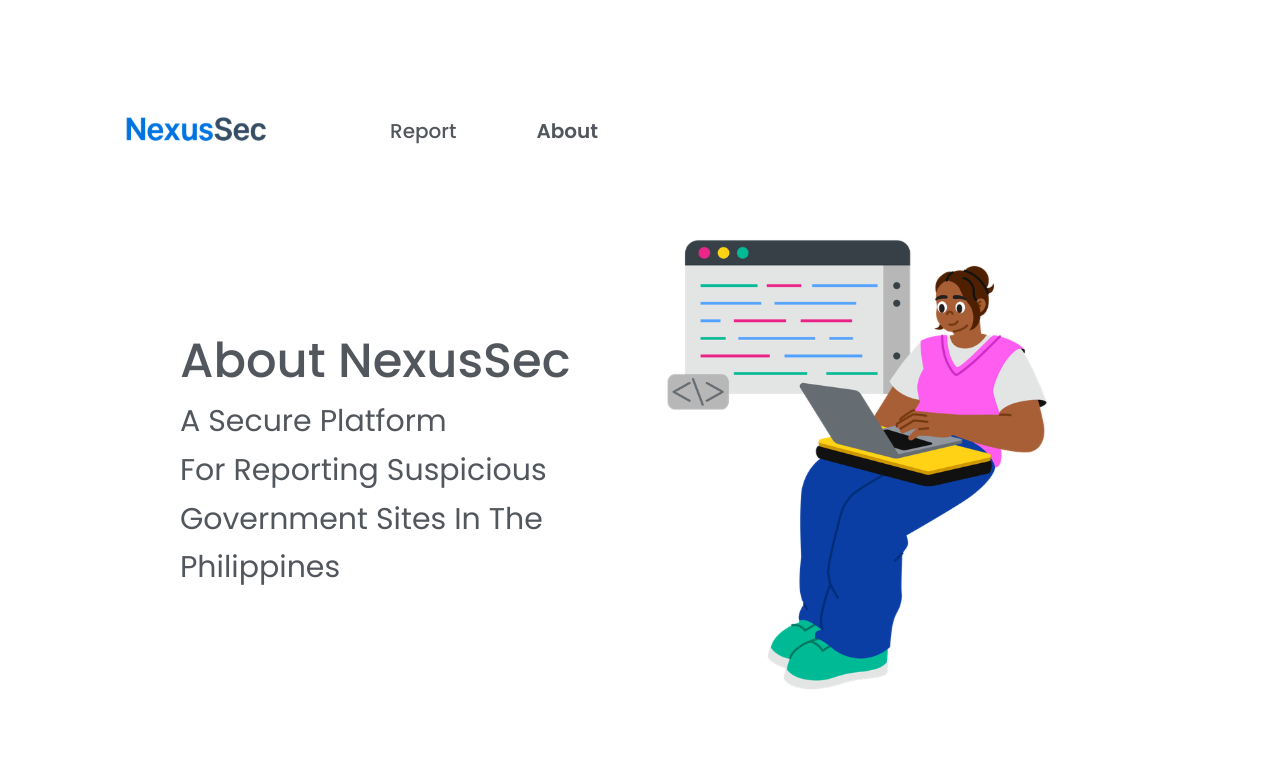
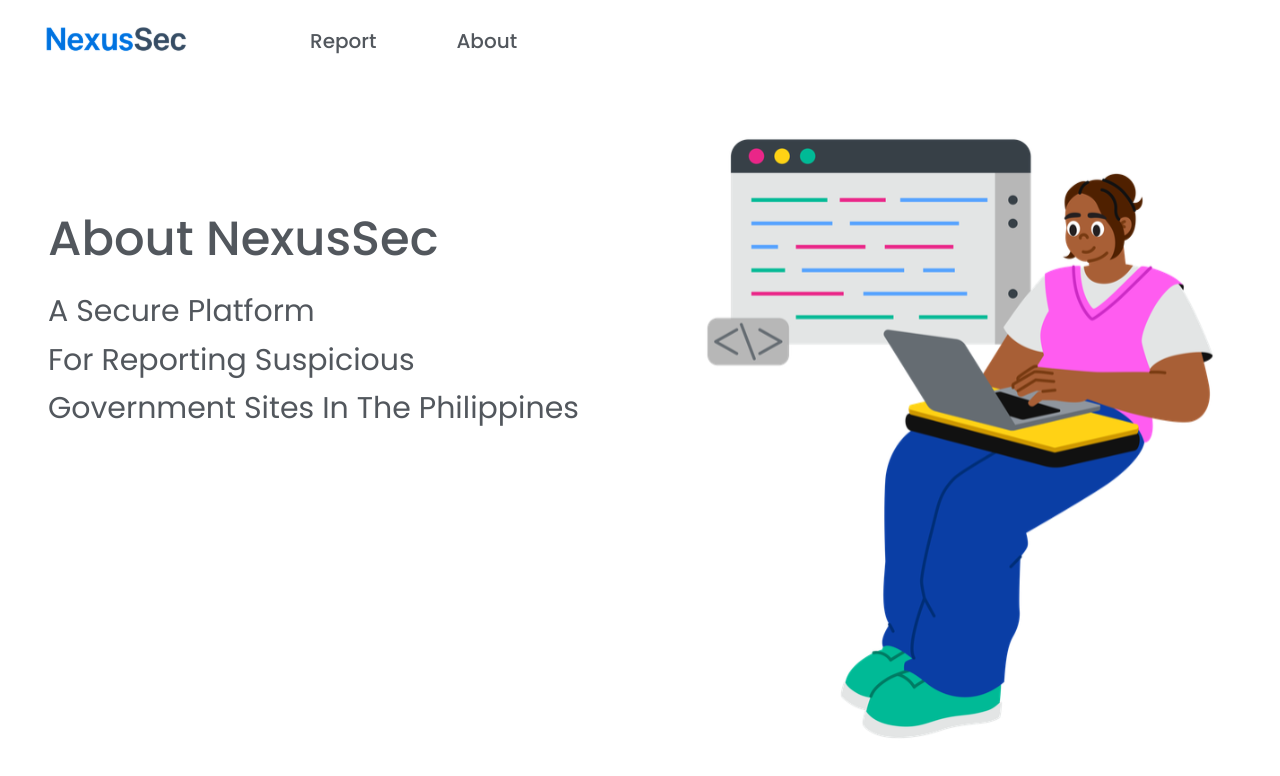
Before and after one commit to Bumbumnum1/govpro, a Next.js app: page /about in a window 1280 px wide. Shown: the top 776 px of the page. Built offline with nearby package versions, Linux system fonts and the light colour scheme.

Commit message:
AHHHHHHHHHH

```diff
--- a/src/app/about/page.tsx
+++ b/src/app/about/page.tsx
@@ -1,34 +1,18 @@
 "use client";
 import Image from "next/image";
-import Link from "next/link";
+
+import Header from "../components/ui/Header";
 
 
 export default function About() {
 
   return (
-    <div className="w-full h-screen flex flex-col text-[#52575D] p-5 overflow-y-auto text-sm bg-white font-poppins">
-      <div className="flex items-center justify-between mb-5 pl-20 pt-10">
-        <div className="text-xl font-medium pt-[50px] flex flex-row gap-25 items-center">
-          <div>
-            <Image src="/logo.svg" alt="logo" width={190} height={65} />
-          </div>
-          <div className="flex flex-row gap-20">
-            <div>
-              <Link href="/" className="cursor-pointer">
-                Report
-              </Link>
-            </div>
+    <div className="w-full h-screen flex flex-col text-text-color  overflow-y-auto text-sm bg-white ">
+      <Header></Header>
 
-            <div>
-              <label className="cursor-pointer font-semibold">About</label>
-            </div>
-          </div>
-        </div>
-      </div>
-
-      <div className="flex flex-row items-center justify-between w-full px-40 mt-10">
-        <div>
-          <div className="flex flex-col gap-3 max-w-[700px]">
+      <div className="flex flex-row items-start justify-between flex-1  pl-5 pr-5">
+        <div className="mt-28 pl-7 flex flex-1 ">
+          <div className="flex flex-col gap-6 ">
             <h1 className="text-5xl font-medium">About NexusSec</h1>
 
             <p className="text-3xl leading-relaxed">
@@ -40,11 +24,11 @@ export default function About() {
             </p>
           </div>
         </div>
-        <div className="w-[550px]">
+        <div className="">
           <Image
             src="/hero2.svg"
             alt="Character Illustration"
-            width={450}
+            width={600}
             height={450}
           />
         </div>
--- /dev/null
+++ b/src/app/components/ui/Form.tsx
@@ -0,0 +1,59 @@
+import { X } from "lucide-react";
+import { Input } from "./input";
+import { Dialog, DialogContent,DialogClose,DialogHeader,DialogTitle } from "./shadcn-io/dialog";
+
+
+interface FirstFormType{
+   dialog:boolean,
+   handleModal:() => void,
+   handleSubmit:()=> void
+}
+export default function FirstForm({dialog,handleModal,handleSubmit}:FirstFormType){
+   return      <Dialog open={dialog} onOpenChange={() => handleModal()}>
+        <DialogContent
+          className="p-0 cursor-default bg-white"
+          aria-describedby={undefined}
+          showCloseButton={false}
+        >
+          <div>
+            <div className="w-full text-end">
+              <DialogClose asChild>
+                <button
+                  type="button"
+                  onClick={() => handleModal()}
+                  className="p-2 rounded-md hover:bg-gray-100 cursor-pointer "
+                >
+                  <X className="w-4 h-4" />
+                </button>
+              </DialogClose>
+            </div>
+            <DialogHeader className="flex flex-row items-center px-5 border-b pb-2 ">
+              <DialogTitle className="w-full text-[16px] flex flex-row items-center gap-2 text-[#3e3e3e] font-poppins text-lg"> Report Gay </DialogTitle>
+            </DialogHeader>
+          </div>
+          <form
+            onSubmit={handleSubmit}
+            className="px-5 pb-5 flex flex-col gap-3"
+          >
+            <div className="flex flex-col items-start gap-2 font-poppins text-[#3e3e3e] text-sm">
+              <p className="font-medium">What is the issue?</p>
+              <Input
+                type="text"
+                required
+                value={"gay"}
+                placeholder="What is the issue"
+                onChange={(e) => e.target.value}
+              />
+            </div>
+            <div className="flex flex-row justify-end">
+              <button
+                type="submit"
+                className="font-poppins text-sm px-3 py-2 rounded-lg bg-[#0075FF] border border-[#0075FF] hover:bg-[#4E9AF4] cursor-pointer text-white"
+              >
+                Next
+              </button>
+            </div>
+          </form>
+        </DialogContent>
+      </Dialog>
+}
--- /dev/null
+++ b/src/app/components/ui/Header.tsx
@@ -0,0 +1,31 @@
+import Image from "next/image";
+import Link from "next/link";
+
+
+export default function Header(){
+  return (
+    <>
+    <div className="flex items-center justify-between mb-5 p-5  ">
+        <div className="text-xl font-medium  flex flex-row gap-25 items-center">
+          <Link href='/' >
+            <Image src="/logo.svg" alt="logo" width={190} height={65} />
+          </Link>
+          <div className="flex flex-row gap-20">
+            <div>
+              <label className="cursor-pointer ">Report</label>
+            </div>
+
+            <div>
+              <Link
+                href="/about"
+                className="cursor-pointer hover:font-semibold"
+              >
+                About
+              </Link>
+            </div>
+          </div>
+        </div>
+      </div>
+    </>
+  )
+}
--- a/src/app/components/ui/input.tsx
+++ b/src/app/components/ui/input.tsx
@@ -1,8 +1,8 @@
-import * as React from "react"
+import {ComponentProps} from "react"
 
 import { cn } from "@/lib/utils"
 
-function Input({ className, type, ...props }: React.ComponentProps<"input">) {
+function Input({ className, type, ...props }: ComponentProps<"input">) {
   return (
     <input
       type={type}
@@ -10,7 +10,7 @@ function Input({ className, type, ...props }: React.ComponentProps<"input">) {
       className={cn(
         "file:text-foreground placeholder:text-muted-foreground selection:bg-primary selection:text-primary-foreground dark:bg-input/30 border-input flex h-9 w-full min-w-0 rounded-md border bg-transparent px-3 py-1 text-base shadow-xs transition-[color,box-shadow] outline-none file:inline-flex file:h-7 file:border-0 file:bg-transparent file:text-sm file:font-medium disabled:pointer-events-none disabled:cursor-not-allowed disabled:opacity-50 md:text-sm",
         "focus-visible:border-ring focus-visible:ring-ring/50 focus-visible:ring-[3px]",
-        "aria-invalid:ring-destructive/20 dark:aria-invalid:ring-destructive/40 aria-invalid:border-destructive",
+        "aria-invalid:ring-destructive/20 dark:aria-invalid:ring-destructive/40 aria-invalid:border-destructive ",
         className
       )}
       {...props}
--- a/src/app/globals.css
+++ b/src/app/globals.css
@@ -1,8 +1,21 @@
 @import "tailwindcss";
+
+
+
+@theme{
+  --color-primary:#FBFBFB;
+  --color-secondary:#F5F5F7;
+  --color-button-color:#0075FF;
+  --color-status-red-color:#FF8A8A;
+  --color-status-orange-color:#FFB26F;
+  --color-status-green-color:#A3DC9A;
+  --color-text-color:#52575D;
+  --color-gray-text:#D1D3D4
+}
 
 :root {
   --background: #ffffff;
-  --foreground: #171717;
+  --foreground: #52575D;
 
   --font-poppins: var(--font-poppins);
 }
@@ -14,6 +27,8 @@
   }
 }
 
+
+
 body {
   background: var(--background);
   color: var(--foreground);
--- a/src/app/page.tsx
+++ b/src/app/page.tsx
@@ -1,16 +1,9 @@
 "use client";
-import { X } from "lucide-react";
+
 import Image from "next/image";
-import Link from "next/link";
 import { useState } from "react";
-import {
-  Dialog,
-  DialogClose,
-  DialogContent,
-  DialogHeader,
-  DialogTitle,
-} from "./components/ui/shadcn-io/dialog";
-import { Input } from "./components/ui/input";
+import FirstForm from "./components/ui/Form";
+import Header from "./components/ui/Header";
 
 export default function Home() {
   const [openDialog, setOpenDialog] = useState<boolean>(false);
@@ -27,32 +20,12 @@ export default function Home() {
     setOpenDialog(false);
   };
   return (
-    <div className="w-full h-screen flex flex-col text-[#52575D] p-5 overflow-y-auto text-sm bg-white font-poppins">
-      <div className="flex items-center justify-between mb-5 pl-20 pt-10">
-        <div className="text-xl font-medium pt-[50px] flex flex-row gap-25 items-center">
-          <div>
-            <Image src="/logo.svg" alt="logo" width={190} height={65} />
-          </div>
-          <div className="flex flex-row gap-20">
-            <div>
-              <label className="cursor-pointer font-semibold">Report</label>
-            </div>
+    <div className="w-full h-screen flex flex-col text-text-color  overflow-y-auto text-sm bg-white ">
+      <Header></Header>
 
-            <div>
-              <Link
-                href="/about"
-                className="cursor-pointer hover:font-semibold"
-              >
-                About
-              </Link>
-            </div>
-          </div>
-        </div>
-      </div>
-
-      <div className="flex flex-row items-center justify-between w-full px-40 mt-10">
-        <div>
-          <div className="flex flex-col gap-3 max-w-[700px]">
+      <div className="flex flex-row items-start justify-between flex-1    pl-5 pr-5">
+        <div  className="mt-28 pl-7 flex flex-1 ">
+          <div className="flex flex-col gap-6">
             <h1 className="text-5xl font-medium">Welcome To NexusSec</h1>
 
             <p className="text-3xl leading-relaxed">
@@ -63,10 +36,10 @@ export default function Home() {
               Government Sites In The Philippines
             </p>
 
-            <div className="flex flex-row items-center gap-5 mt-5">
+            <div className="flex flex-row items-center gap-6 mt-10">
               <button
                 onClick={handleOpenDialog}
-                className="w-[200px] bg-[#0075FF] text-xl rounded-xl text-white px-6 py-2 cursor-pointer hover:bg-[#4E9AF4]"
+                className="w-[200px] bg-button-color text-xl rounded-xl text-white px-6 py-2 cursor-pointer hover:bg-[#4E9AF4]"
               >
                 Report
               </button>
@@ -77,62 +50,22 @@ export default function Home() {
             </div>
           </div>
         </div>
-        <div className="w-[550px]">
+        <div  className=" pt-10">
           <Image
             src="/hero.svg"
             alt="Character Illustration"
-            width={450}
+            width={600}
             height={450}
+
           />
         </div>
       </div>
-      <Dialog open={openDialog} onOpenChange={() => closeModal()}>
-        <DialogContent
-          className="p-0 cursor-default bg-white"
-          aria-describedby={undefined}
-          showCloseButton={false}
-        >
-          <div>
-            <div className="w-full text-end">
-              <DialogClose asChild>
-                <button
-                  type="button"
-                  onClick={() => closeModal()}
-                  className="p-2 rounded-md hover:bg-gray-100 cursor-pointer "
-                >
-                  <X className="w-4 h-4" />
-                </button>
-              </DialogClose>
-            </div>
-            <DialogHeader className="flex flex-row items-center px-5 border-b pb-2">
-              <DialogTitle className="w-full text-[16px] flex flex-row items-center gap-2 text-[#3e3e3e] font-poppins text-lg"> Report Gay </DialogTitle>
-            </DialogHeader>
-          </div>
-          <form
-            onSubmit={handleSubmit}
-            className="px-5 pb-5 flex flex-col gap-3"
-          >
-            <div className="flex flex-col items-start gap-2 font-poppins text-[#3e3e3e] text-sm">
-              <p className="font-medium">What is the issue?</p>
-              <Input
-                type="text"
-                required
-                value={"gay"}
-                placeholder="What is the issue"
-                onChange={(e) => e.target.value}
-              />
-            </div>
-            <div className="flex flex-row justify-end">
-              <button
-                type="submit"
-                className="font-poppins text-sm px-3 py-2 rounded-lg bg-[#0075FF] border border-[#0075FF] hover:bg-[#4E9AF4] cursor-pointer text-white"
-              >
-                Next
-              </button>
-            </div>
-          </form>
-        </DialogContent>
-      </Dialog>
+      <FirstForm
+      dialog={openDialog}
+      handleModal={closeModal}
+      handleSubmit={handleSubmit}
+      >
+      </FirstForm>
     </div>
   );
 }
```
Also changed, not shown: 2 other files (tests, documents, lock files or other folders).
